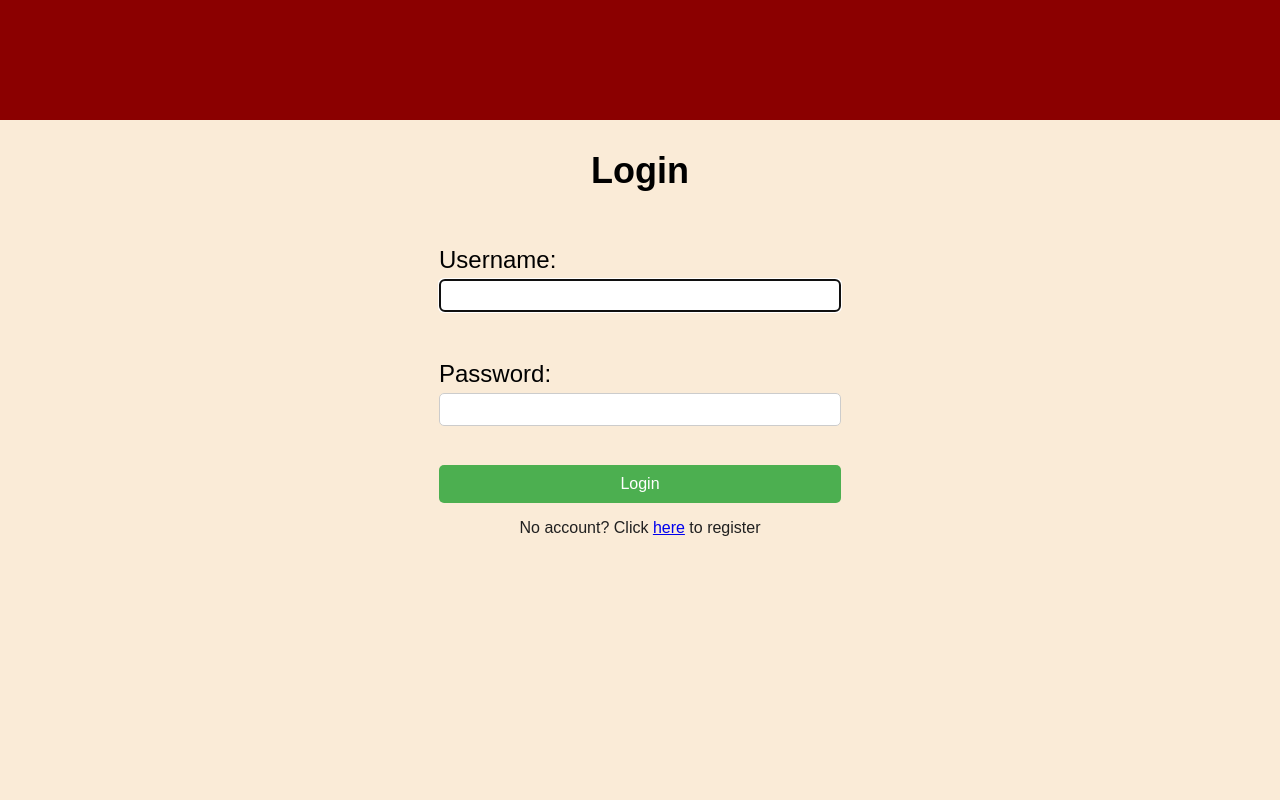
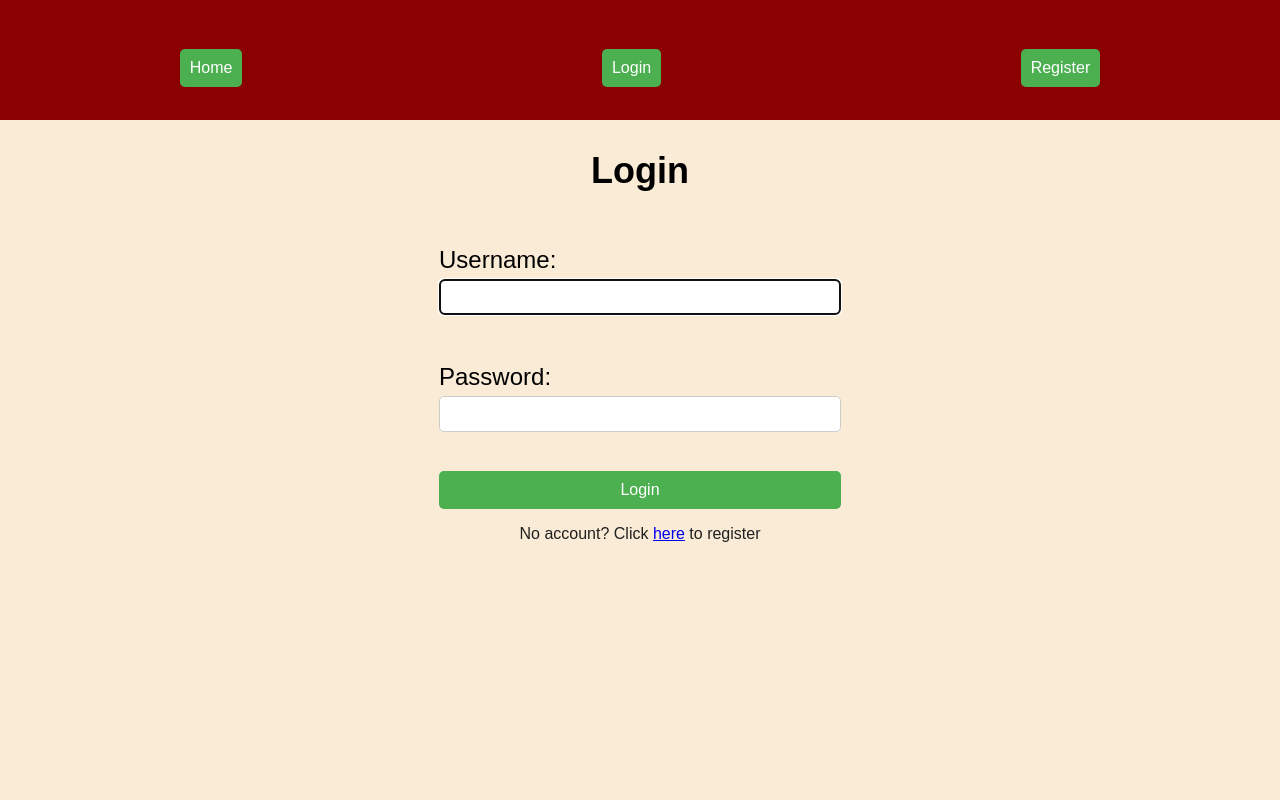
Before and after one commit to emrearslandogan/bookPlatform, a Django app: a page that uses templates/base.html in a window 1280 px wide. Run offline with Django 5.2, Linux system fonts and the light colour scheme.

Commit message:
profile page and adding book done

```diff
--- a/bookPlatform/models.py
+++ b/bookPlatform/models.py
@@ -8,8 +8,9 @@ class Books(models.Model):
   year = models.IntegerField()
   publisher = models.CharField(max_length=100)
   owner = models.CharField(max_length=100)
-  is_avaliable = models.BooleanField()
+  is_avaliable = models.BooleanField(default=False)
   avaliable_at = models.DateTimeField(default=datetime.datetime.now)
+  is_listed = models.BooleanField(default=False)
   def __str__(self):
     return self.title
 
--- a/bookPlatform/urls.py
+++ b/bookPlatform/urls.py
@@ -17,14 +17,15 @@ Including another URLconf
 from django.contrib import admin
 from django.urls import path
 from .views import *
+from django.contrib.auth.views import LogoutView
 
 urlpatterns = [
     path('admin/', admin.site.urls),
     path('register/', register, name='register'),
     path('login/', login, name='login'),
-    path('logout/', logout, name='logout'),
+    path('logout/', LogoutView.as_view(next_page='login'), name="logout"),
 
-    path('', user_home, name='user_home'),
-    path('', guest_home, name='guest_home'),
-    path('', profile, name='profile'),
+    path('', home, name='home'),
+    path('profile/', profile, name='profile'),
+    path('add_book/', add_book, name='add_book'),
 ]
--- a/bookPlatform/views.py
+++ b/bookPlatform/views.py
@@ -16,7 +16,7 @@ def register(request):
   else:
     form = UserCreationForm()
 
-  return render(request, 'register.html', {'form': form})
+  return render(request, 'register.html', {'form': form, "logged_in": 0})
 
 
 def login(request):
@@ -25,12 +25,12 @@ def login(request):
     if form.is_valid():
       user = form.get_user()
       auth_login(request, user)
-      return redirect("user_home")
+      return redirect("home")
 
   else:
     form = AuthenticationForm()
 
-  return render(request, 'login.html', {'form': form})
+  return render(request, 'login.html', {'form': form, "logged_in": 0})
 
 
 def logout(request):
@@ -38,18 +38,32 @@ def logout(request):
   return redirect('login')
 
 
-def guest_home(request): # this will be the view for guest
+def home(request): # this will be the view for guest
   # each listing in the home page will have the name, name of the owner, listing date and avaliability status
-  books = Books.objects.exclude(owner=request.user.username)
+  if not request.user.is_authenticated:
+    books = Books.objects.all()
+    return render(request, 'guest_home.html', {'books': books, "logged_in": 0})
 
-  return render(request, 'guest_home.html', {'books': books})
+  else:
+    books = Books.objects.exclude(owner=request.user.username)
+    return render(request, 'user_home.html', {'books': books, "logged_in": 1})
+
+@login_required(login_url=login)
+def profile(request):
+  books = Books.objects.filter(owner=request.user.username)
+  return render(request, "profile.html", {"books": books, "logged_in": 1})
 
 
-@login_required(redirect_field_name="guest_home")
-def user_home(request): # this will be the view for the users. Difference is the profile button and lending option
-  books = Books.objects.exclude(owner=request.user.username)
+@login_required(login_url=login)
+def add_book(request):
+  if request.method == "POST":
+    title = request.POST.get("title")
+    author = request.POST.get("author")
+    year = request.POST.get("year")
+    publisher = request.POST.get("publisher")
 
-  return render(request, 'user_home.html', {'books': books})
+    if title and author and year:
+      Books.objects.create(title=title, author=author, year=int(year), publisher=publisher, owner=request.user.username)
+      return redirect("profile")  # Redirect to the homepage after saving
 
-def profile(request):
-  return "<p> Cant we be friends </p>"
+  return render(request, "add_book.html", {"logged_in": 1})
--- a/templates/base.html
+++ b/templates/base.html
@@ -50,6 +50,7 @@
             margin-top: 5px;
             border: 1px solid #ccc;
             border-radius: 5px;
+            font-size: 1rem;
         }
         p:empty{
             display: none;
@@ -74,7 +75,6 @@
             align-content: center;
             justify-content: center;
         }
-
         .password-rules {
             display: none;
         }
@@ -90,9 +90,6 @@
             font-size: 1rem;
             width: 30vw;
         }
-        .nav-button{
-            display: none;
-        }
         p.auth{
             color: rgb(32, 32, 32);
             font-size: 1rem;
@@ -100,27 +97,60 @@
         span.helptext{
             display: none;
         }
-        .hideable{
-            display: none;
+        .book-table{
+            margin-top: 2rem;
+            border-collapse: collapse;
+            width: 70vw;
+            border-top: none;
+            border-right: none;
+            border-left: none;
         }
+        .book-form{
+            margin-top: 2rem ;
+        }
+        th{
+            height: 3rem;
+        }
+        th, td{
+            border-bottom: 3px solid rgb(39, 39, 39);
+        }
+        td {
+            height: 2.5rem;
+            text-align: center;
+        }
+        tr:hover {
+            background-color: rgb(214, 191, 161);
+        }
+
     </style>
     {% block head_content %}{% endblock head_content %}
 </head>
 <body>
 
     <div class="navbar">
-        <form action="{% url 'user_home' %}" method="post" class="nav-button">
+        <form action="{% url 'home' %}" method="post" class="nav-button">
             {% csrf_token %}
             <button type="submit">Home</button>
         </form>
-        <form action="{% url 'profile' %}" method="post" class="nav-button hideable">
+        {% if logged_in %}
+        <form action="{% url 'profile' %}" method="post" class="nav-button">
             {% csrf_token %}
             <button type="submit">Profile</button>
         </form>
-        <form action="{% url 'logout' %}" method="post" class="nav-button hideable">
+        <form action="{% url 'logout' %}" method="post" class="nav-button">
             {% csrf_token %}
             <button type="submit">Logout</button>
         </form>
+        {% else %}
+        <form action="{% url 'login' %}" method="post" class="nav-button">
+            {% csrf_token %}
+            <button type="submit">Login</button>
+        </form>
+        <form action="{% url 'register' %}" method="post" class="nav-button">
+        {% csrf_token %}
+        <button type="submit">Register</button>
+        </form>
+        {% endif %}
     </div>
 
     <div class="main_content">
--- a/templates/guest_home.html
+++ b/templates/guest_home.html
@@ -1,8 +1,7 @@
 {% extends "base.html" %}
 
-
 {% block body_content %}
-<table border="1">
+<table class="book-table">
   <thead>
       <tr>
           <th>Book Name</th>
--- a/templates/user_home.html
+++ b/templates/user_home.html
@@ -9,7 +9,7 @@
 {% endblock head_content %}
 
 {% block body_content %}
-<table border="1">
+<table border="1" class="book-table">
   <thead>
       <tr>
           <th>Book Name</th>
```
Also changed, not shown: templates/add_book.html (added, +22 -0 lines), templates/profile.html (+67 -9 lines), bookPlatform/migrations/0002_books_is_lended.py (added), bookPlatform/migrations/0003_rename_is_lended_books_is_listed.py (added), bookPlatform/migrations/0004_alter_books_is_avaliable.py (added).
